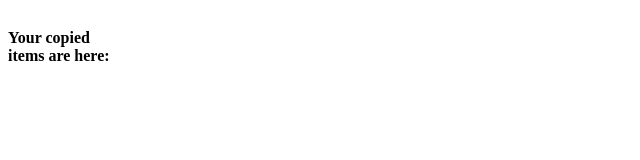
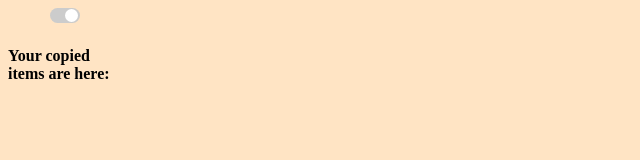
Before and after one commit to akshiii/ChromeExtension, a browser extension: page index.html in a window 1280 px wide. Shown: the whole page, without its empty margins (0-640 px from the left). Drawn offline with Linux system fonts and the light colour scheme.

Commit message:
Clipboard-multiple copt

```diff
--- a/index.css
+++ b/index.css
@@ -1,10 +1,73 @@
 body {
   display: flex;
-  flex-direction: row;
+  flex-direction: column;
   width: 113px;
+  background-color: bisque;
 }
 .header {
   display: flex;
   flex-direction: row;
   width: 100%;
 }
+.enable_clipboard {
+  text-align: center;
+}
+.switch {
+  position: relative;
+  display: inline-block;
+  width: 30px;
+  height: 15px;
+}
+
+.switch input {
+  opacity: 0;
+  width: 0;
+  height: 0;
+}
+
+.slider {
+  position: absolute;
+  cursor: pointer;
+  top: 0;
+  left: 0;
+  right: 0;
+  bottom: 0;
+  background-color: #ccc;
+  -webkit-transition: 0.4s;
+  transition: 0.4s;
+}
+
+.slider:before {
+  position: absolute;
+  content: "";
+  height: 13px;
+  width: 13px;
+  left: 15px;
+  bottom: 1px;
+  background-color: white;
+  -webkit-transition: 0.4s;
+  transition: 0.4s;
+}
+
+input:checked + .slider {
+  background-color: #2196f3;
+}
+
+input:focus + .slider {
+  box-shadow: 0 0 1px #2196f3;
+}
+
+input:checked + .slider:before {
+  -webkit-transform: translateX(26px);
+  -ms-transform: translateX(26px);
+  transform: translateX(-13px);
+}
+
+/* Rounded sliders */
+.slider.round {
+  border-radius: 34px;
+}
+
+.slider.round:before {
+  border-radius: 50%;
+}
--- a/index.html
+++ b/index.html
@@ -8,7 +8,14 @@
     <script src="index.js"></script>
   </head>
   <body>
-    <header class="header"><h4>Your copied items are here:</h4></header>
-    <main></main>
+    <div class="enable_clipboard">
+      <label class="switch">
+        <input id="enable_clipboard" type="checkbox" />
+        <span class="slider round"></span>
+      </label>
+    </div>
+    <main>
+      <header class="header"><h4>Your copied items are here:</h4></header>
+    </main>
   </body>
 </html>
--- a/index.js
+++ b/index.js
@@ -1 +1,20 @@
 console.log("Thisboo");
+// navigator.serviceWorker.addEventListener("message", (event) => {
+//   console.log(event.data.msg, event.data.url);
+// });
+
+window.addEventListener("load", (event) => {
+  let enableClipboard = document.getElementById("enable_clipboard");
+  enableClipboard.addEventListener("change", onCheckboxToggle);
+});
+
+function onCheckboxToggle(event) {
+  console.log("on checkbox change = ", event.target.checked);
+
+  navigator.serviceWorker.ready.then((registration) => {
+    console.log("Sending msg");
+    registration.active.postMessage({
+      enable_clipboard: event.target.checked,
+    });
+  });
+}
```
Also changed, not shown: scripts/clipboard.js (deleted, +0 -27 lines), scripts/contentScript.js (added, +39 -0 lines), scripts/service_worker.js (+13 -2 lines), manifest.json.
